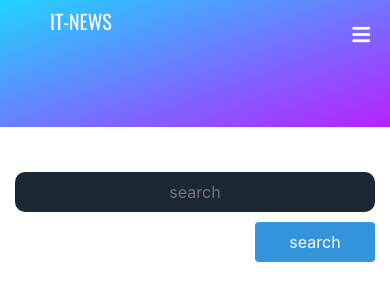
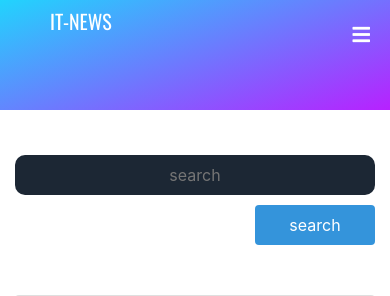
Before and after one commit to MesropMS/it-news, a Django app: page / in a window 390 px wide. Shown: the top 296 px of the page. Run offline with Django 3.2, Linux system fonts and the light colour scheme; data comes from the database, SQL or seed files in the repository; some libraries are stand-ins or nearby versions.

Commit message:
Update style.css

```diff
--- a/static/css/style.css
+++ b/static/css/style.css
@@ -153,7 +153,7 @@ body{
         padding-left: 60px;
     }
     .nav{
-        height:15vh;
+        height:13vh;
     }
     .search-form{
         margin-top:45px;
```
